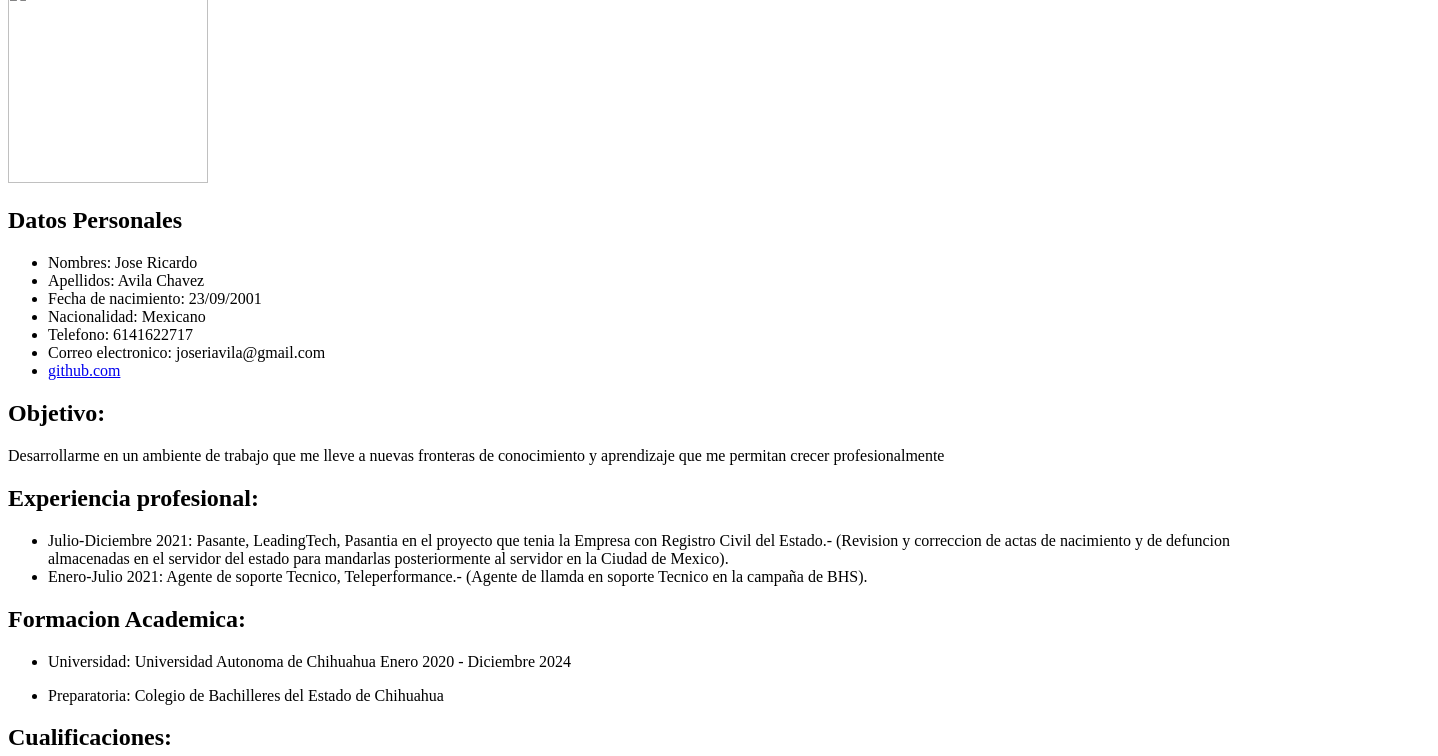
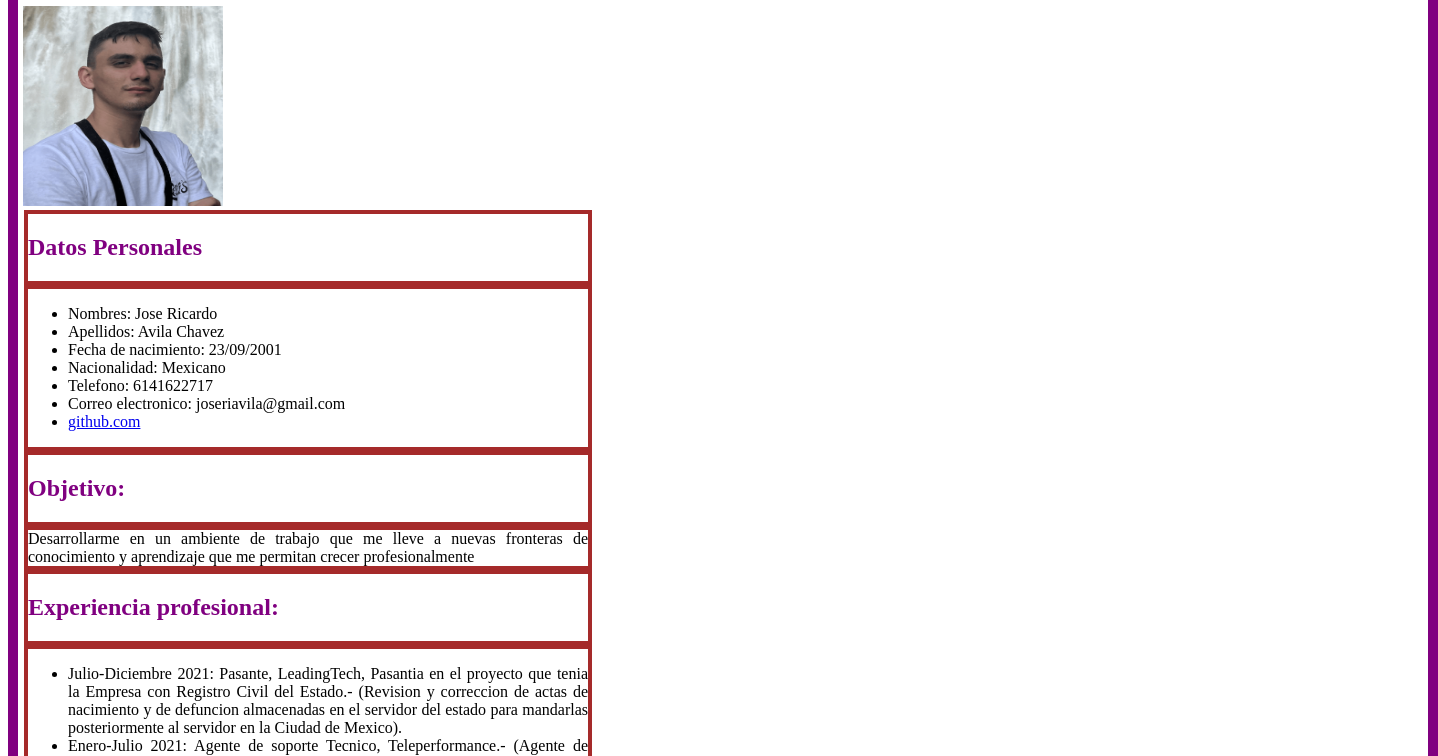
Before and after one commit to fairygarbage/CV, a plain HTML site: page index.html in a window 1280 px wide. Shown: the part 155-911 px from the top of the page, 1438 px wide, since content can reach past the window. Drawn offline with Linux system fonts and the light colour scheme; the site is published under a folder, as on GitHub Pages, so addresses that start at the root find nothing.

Commit message:
Update index.html
sigo intentando

```diff
--- a/index.html
+++ b/index.html
@@ -3,7 +3,7 @@
 <head>
       <title> CV Jose Avila</title>
       <meta charset= "UTF-8">
-      <link rel='stylesheet' href="/css/styles.css">
+      <link rel='stylesheet' href="./css/styles.css">
 </head>
 <body >
   <div class="body">
@@ -13,7 +13,7 @@
     <h1> Jose Ricardo Avila Chavez </h1>
   </div>
 
-     <img src="/img/perfil.png" width="200" height="200"></img>
+     <img src="./img/perfil.png" width="200" height="200"></img>
 
   <div class="titulos">
     <h2> Datos Personales </h2>
```
